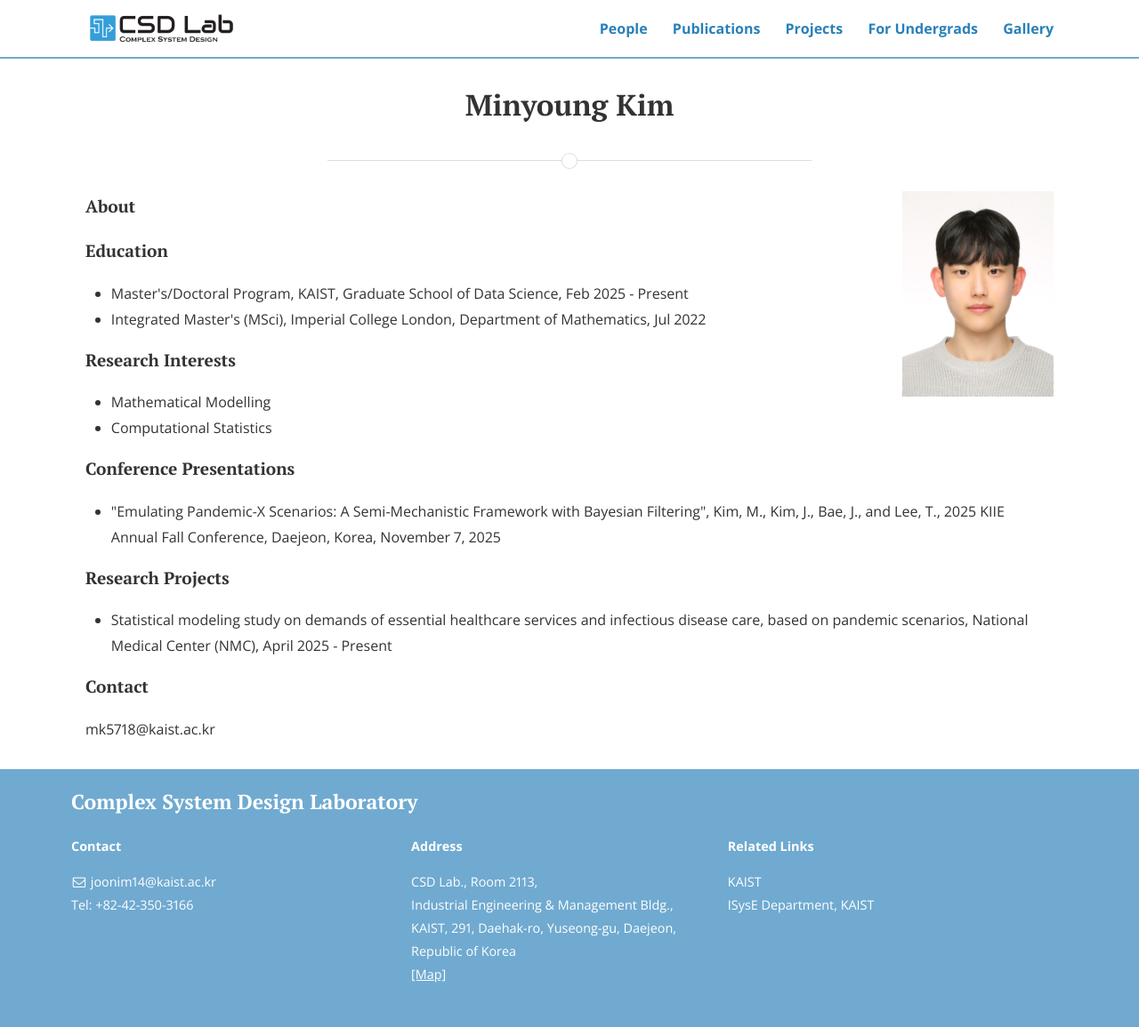
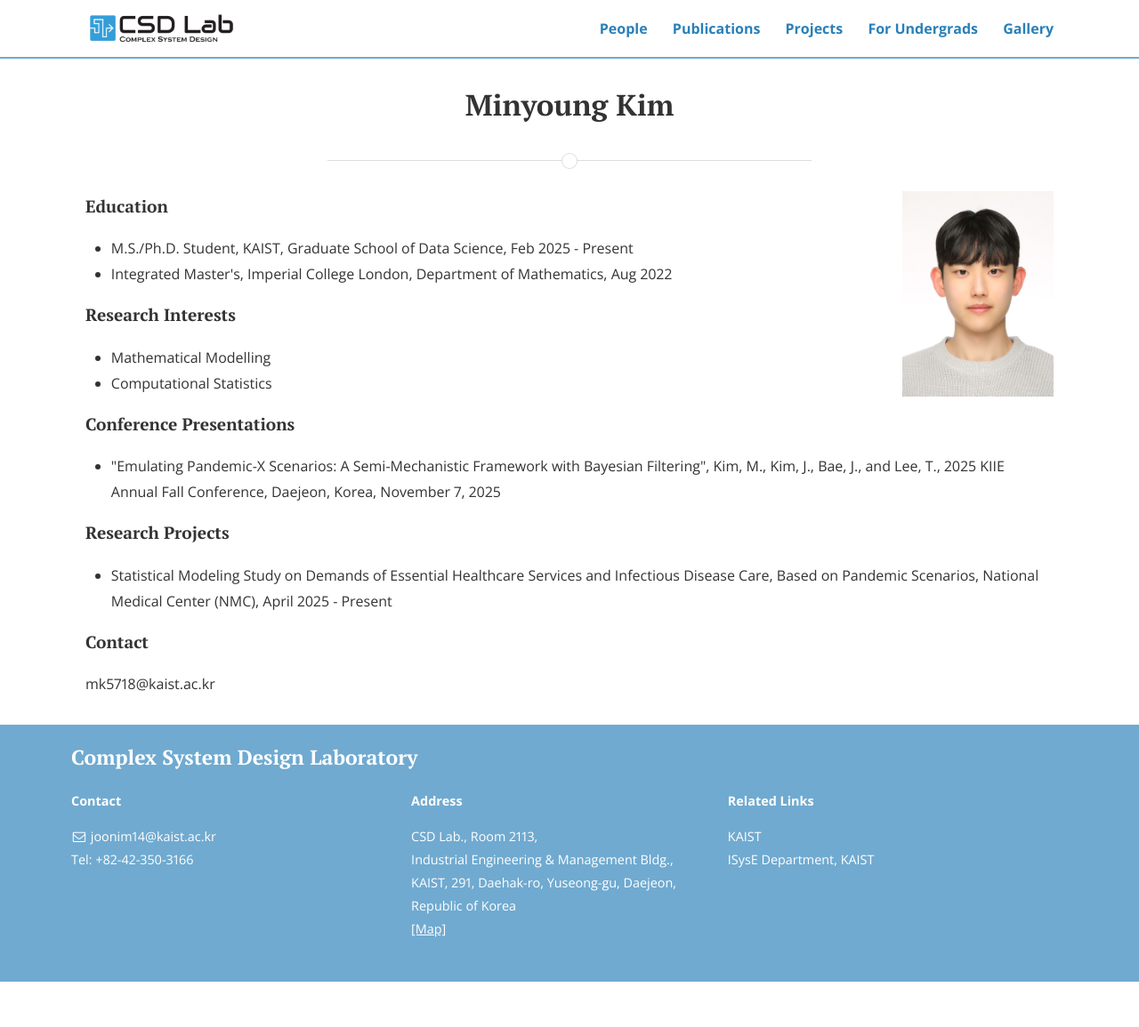
Before and after one commit to CSDlab-KAIST/csdlab-kaist.github.io, a Jekyll site: the page built from people/minyoung.html, in a window 1280 px wide. Shown: the whole page at 89% size. Built offline with Jekyll 4.4.1, drawn with Linux system fonts in a browser that asks for light colours; nearby versions of some CDN libraries; after the commit the page ends 1104 px from its top, so only the background shows below that.

Commit message:
Update minyoung.html

```diff
--- a/people/minyoung.html
+++ b/people/minyoung.html
@@ -11,14 +11,10 @@ title: Minyoung Kim
 <!-- <img src="{{'/assets/img/members/Minyoung_1.jpeg' | prepend: site.baseurl }}" style="float: right; width: 170px; margin: 0 0 2em 2em"> -->
 <img src="{{'/assets/img/members/minyoung_2.jpg' | prepend: site.baseurl }}" style="float: right; width: 170px; margin: 0 0 2em 2em">
 
-<h4>About</h4>
-<p> </p>
-
-
 <h4>Education</h4>
 <ul>
-  <li>Master's/Doctoral Program, KAIST, Graduate School of Data Science, Feb 2025 - Present</li>
-  <li>Integrated Master's (MSci), Imperial College London, Department of Mathematics, Jul 2022</li>
+  <li>M.S./Ph.D. Student, KAIST, Graduate School of Data Science, Feb 2025 - Present</li>
+  <li>Integrated Master's, Imperial College London, Department of Mathematics, Aug 2022</li>
 </ul>
 
 <h4>Research Interests</h4>
@@ -34,7 +30,7 @@ title: Minyoung Kim
 
 <h4>Research Projects</h4>
 <ul>
-  <li>Statistical modeling study on demands of essential healthcare services and infectious disease care, based on pandemic scenarios, National Medical Center (NMC), April 2025 - Present</li>
+  <li>Statistical Modeling Study on Demands of Essential Healthcare Services and Infectious Disease Care, Based on Pandemic Scenarios, National Medical Center (NMC), April 2025 - Present</li>
 </ul>
 
 
```
